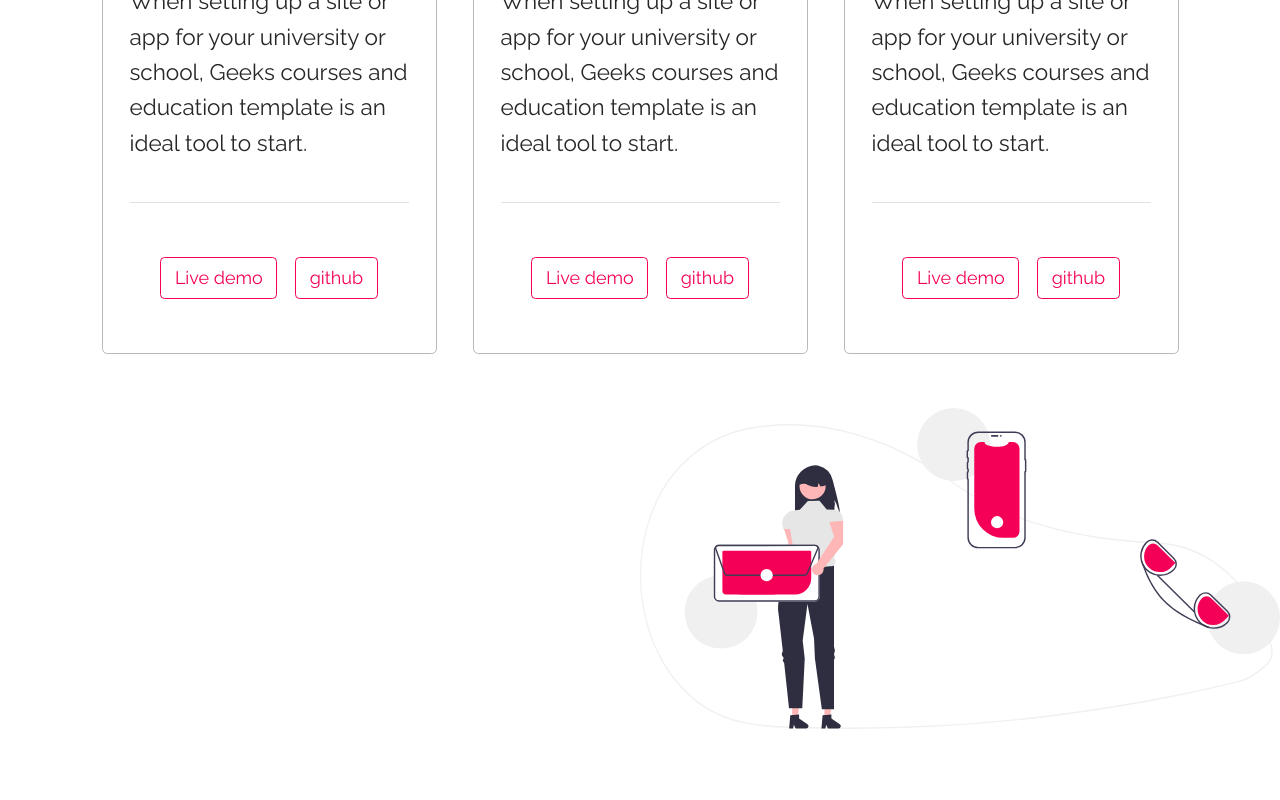
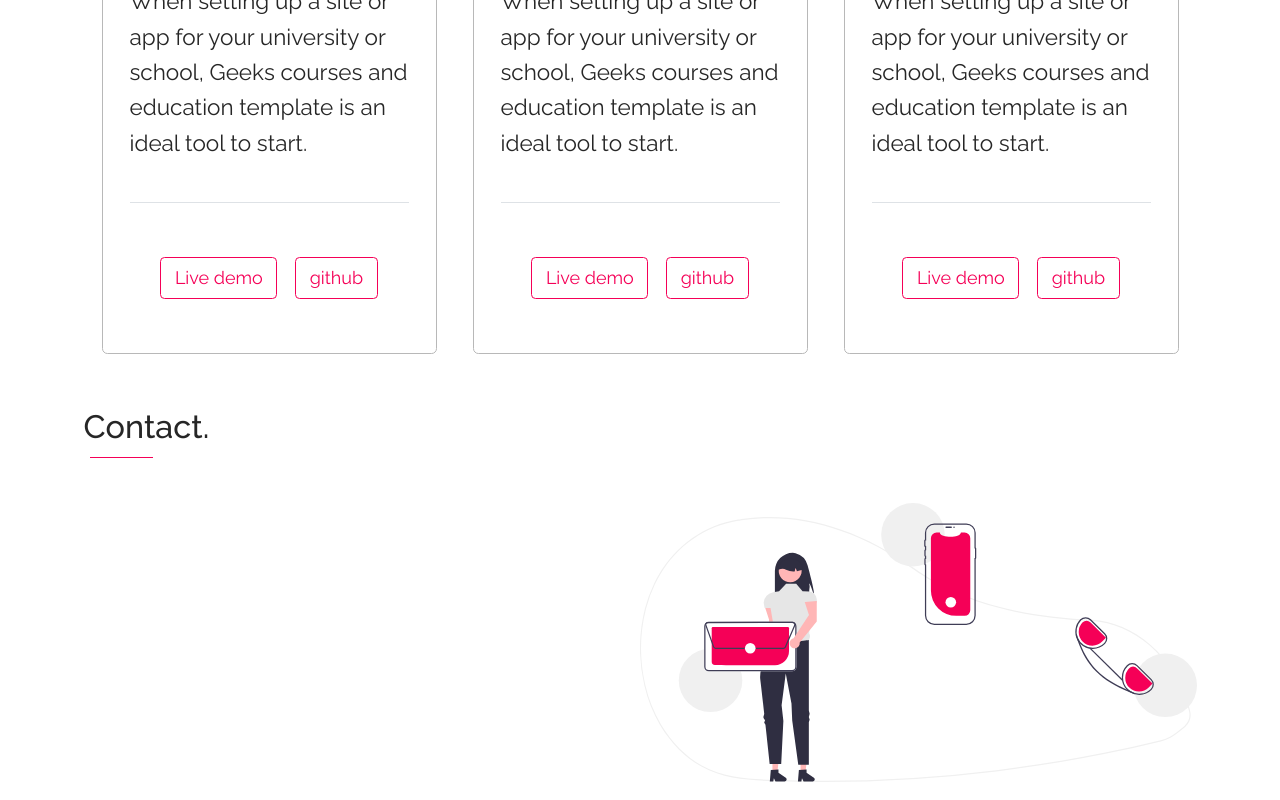
Before and after one commit to dglitxh/portfolio, a React (Create React App) app: page / in a window 1280 px wide. Shown: the part 2475-3275 px from the top of the page. Before the commit the page ends 3204 px from the top, so only its background shows below. Built offline with nearby package versions, Linux system fonts and the light colour scheme.

Commit message:
projects

```diff
--- a/src/components/Contact.js
+++ b/src/components/Contact.js
@@ -3,11 +3,12 @@ import { Row, Col } from 'antd'
 const Contact = () =>  {
 
     return (
-        <div>
+        <div className="container">
+                <h2 className="mb-4"> Contact. </h2>
              <Row >
             <Col xs={{span:24}} sm={{span:24}} md={{span:12}} lg={{span:0}} >
             <div className="">
-              <img src={contImg} className="img-fluid" alt="svg" loading="lazy" />
+              <img src={contImg} className="img-fluid my-3" alt="svg" loading="lazy" />
             </div>
             </Col>
               <Col sm={{span:24}} lg={{span:12}} md={{span:12}}>
@@ -17,7 +18,7 @@ const Contact = () =>  {
               </Col>
               <Col xs={{span:0}} sm={{span:0}} md={{span:0}} lg={{span:12}} >
               <div className="">
-                <img src={contImg} className="img-fluid" alt="svg" loading="lazy" />
+                <img src={contImg} className="img-fluid my-3" alt="svg" loading="lazy" />
               </div>
               </Col>
             </Row>
```
